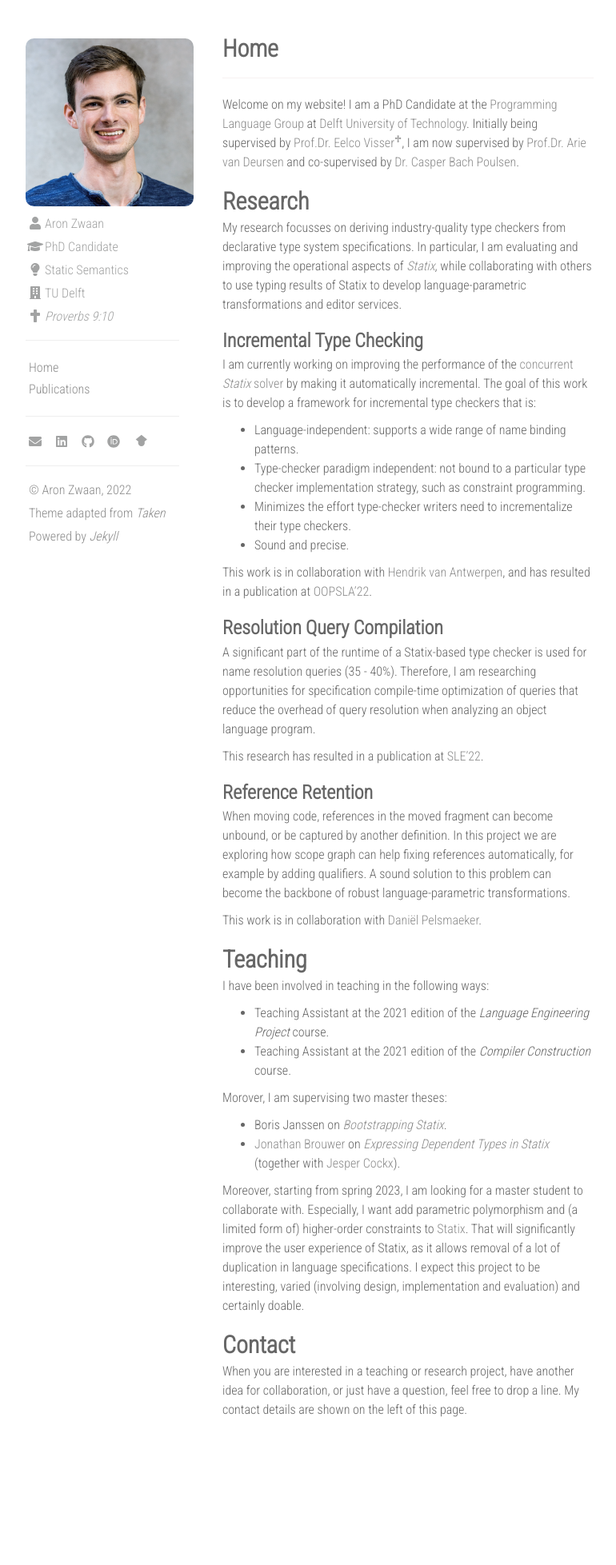
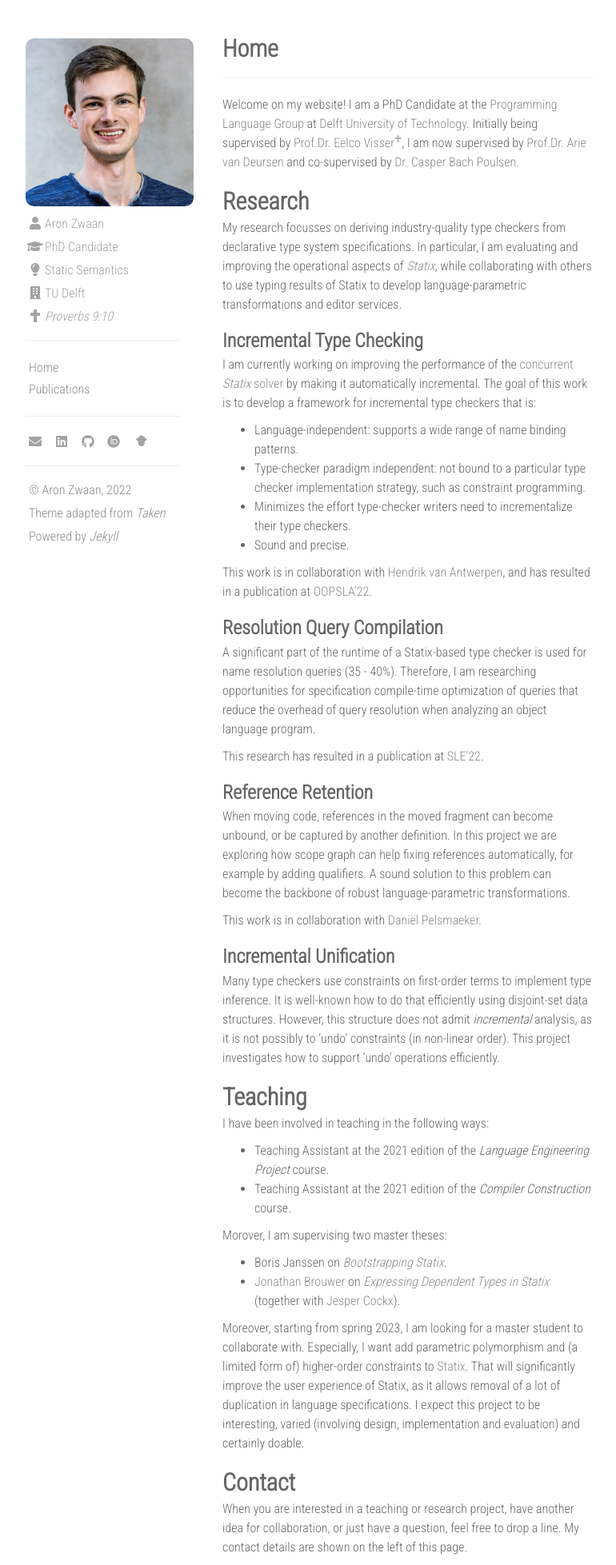
Before and after one commit to aronzwaan/aronzwaan.github.io, a Jekyll site: the page built from index.md, in a window 1280 px wide. Shown: the whole page at 80% size, without its empty margins (312-1082 px from the left). Built offline with Jekyll 4.4.1, drawn with Linux system fonts in a browser that asks for light colours; nearby versions of some CDN libraries; before the commit the page ends 1785 px from its top, so only the background shows below that.

Commit message:
Add incremental unification.

```diff
--- a/index.md
+++ b/index.md
@@ -56,6 +56,15 @@ language-parametric transformations.
 This work is in collaboration with [Daniël Pelsmaeker](https://pelsmaeker.net/).
 
 
+### Incremental Unification
+
+Many type checkers use constraints on first-order terms to implement type
+inference. It is well-known how to do that efficiently using disjoint-set data
+structures. However, this structure does not admit _incremental_ analysis, as
+it is not possibly to 'undo' constraints (in non-linear order). This project
+investigates how to support 'undo' operations efficiently.
+
+
 ## Teaching
 
 I have been involved in teaching in the following ways:
```
